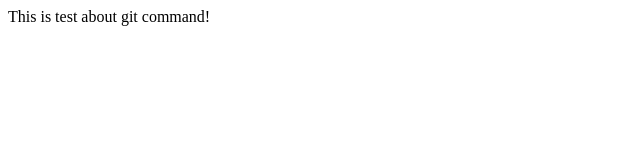
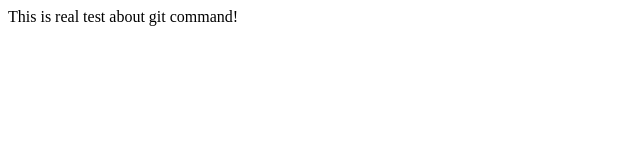
Before and after one commit to twilightc/git-command-test, a plain HTML site: page index.html in a window 1280 px wide. Shown: the full height of the page, 0-640 px from the left. Drawn offline with Linux system fonts and the light colour scheme.

Commit message:
add text

```diff
--- a/index.html
+++ b/index.html
@@ -6,6 +6,6 @@
   <title>Document</title>
 </head>
 <body>
-  This is test about git command!
+  This is real test about git command!
 </body>
 </html>
```
